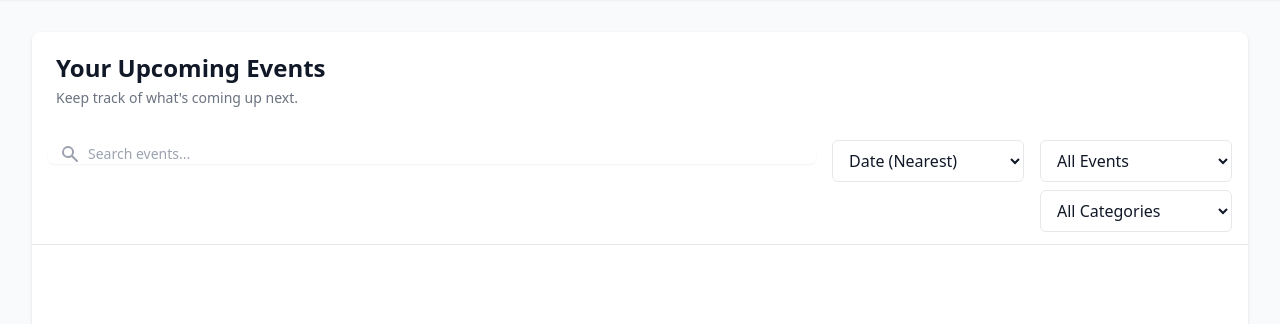
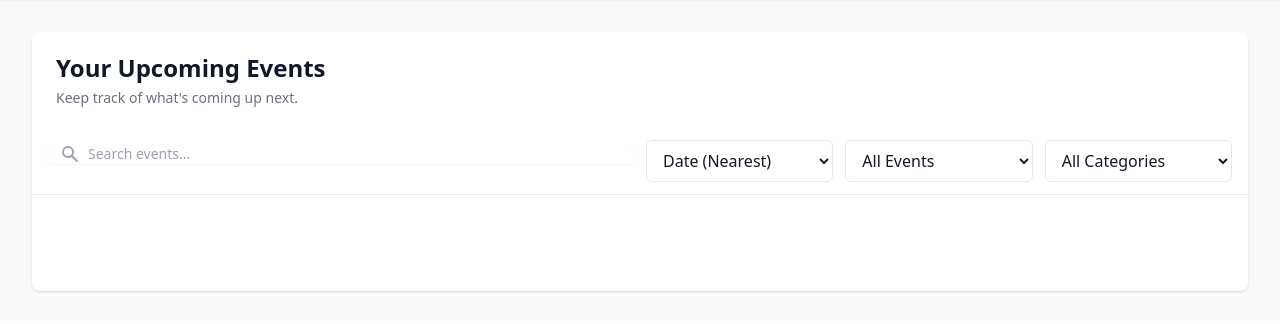
Before and after one commit to pypeaday/soonish, a FastAPI app: template soonish/templates/dashboard.html in a window 1280 px wide. Shown: the part 64-388 px from the top of the page. Run offline with FastAPI, Linux system fonts and the light colour scheme; the template is opened without the code that fills it, so the values that code supplies are empty; some libraries are stand-ins or nearby versions.

Commit message:
clean up top bar

```diff
--- a/soonish/templates/dashboard.html
+++ b/soonish/templates/dashboard.html
@@ -116,10 +116,9 @@
 
     <!-- Search and Filter Controls -->
     <div class="px-4 py-3 border-b border-gray-200 dark:border-dark-lighter">
-        <div class="flex flex-col sm:flex-row gap-4">
+        <div class="grid grid-cols-1 sm:grid-cols-12 gap-3">
             <!-- Search -->
-            <div class="flex-1">
-                <label for="search" class="sr-only">Search events</label>
+            <div class="sm:col-span-6">
                 <div class="relative">
                     <div class="absolute inset-y-0 left-0 pl-3 flex items-center pointer-events-none">
                         <svg class="h-5 w-5 text-gray-400 dark:text-gray-500" xmlns="http://www.w3.org/2000/svg" viewBox="0 0 20 20" fill="currentColor">
@@ -135,8 +134,7 @@
             </div>
 
             <!-- Sort -->
-            <div class="sm:w-48">
-                <label for="sort" class="sr-only">Sort events</label>
+            <div class="sm:col-span-2">
                 <select id="sort"
                         x-model="sortBy"
                         class="select block w-full">
@@ -147,9 +145,8 @@
                 </select>
             </div>
 
-            <!-- Filter -->
-            <div class="sm:w-48">
-                <div class="space-y-2">
+            <!-- Time Filter -->
+            <div class="sm:col-span-2">
                 <select id="filter"
                         x-model="filterBy"
                         class="select block w-full">
@@ -160,6 +157,10 @@
                     <option value="week">This Week</option>
                     <option value="month">This Month</option>
                 </select>
+            </div>
+
+            <!-- Category Filter -->
+            <div class="sm:col-span-2">
                 <select id="category-filter"
                         x-model="categoryFilter"
                         class="select block w-full">
@@ -170,7 +171,6 @@
                                 x-text="category.name"></option>
                     </template>
                 </select>
-                </div>
             </div>
         </div>
     </div>
@@ -193,20 +193,18 @@
         </template>
 
         <template x-for="event in filteredEvents" :key="event.id">
-            <div class="card hover:shadow-lg transition-all duration-200 hover:scale-[1.02] transform bg-white dark:bg-dark rounded-lg shadow-sm hover:shadow-gray-800/5 dark:hover:shadow-gray-700/5"
+            <div class="relative card hover:shadow-lg transition-all duration-200 hover:scale-[1.02] transform bg-white dark:bg-dark rounded-lg shadow-sm hover:shadow-gray-800/5 dark:hover:shadow-gray-700/5 overflow-hidden"
                  :class="{ 'ring-2 ring-primary dark:ring-primary-dark': selectedEvent?.id === event.id }"
                  :data-event-id="event.id"
                  @click="selectedEvent = event">
 
-                <div class="px-4 py-5 sm:p-6">
+                <!-- Category color bar -->
+                <div x-show="event.category" class="absolute left-0 top-0 bottom-0 w-1.5" :style="{ backgroundColor: event.category?.color }"></div>
+
+                <div class="px-4 py-5 sm:p-6" :class="{ 'pl-7': event.category }">
                     <div class="flex items-center justify-between">
                         <div class="flex-1">
                             <h3 class="text-lg font-medium text-gray-900 dark:text-gray-100 group-hover:text-primary dark:group-hover:text-primary-dark transition-colors" x-text="event.title"></h3>
-                            <div class="flex items-center mt-1" x-show="event.category">
-                                <span class="w-3 h-3 rounded-full mr-2"
-                                      :style="{ backgroundColor: event.category?.color }"></span>
-                                <span class="text-sm text-gray-500 dark:text-gray-400" x-text="event.category?.name"></span>
-                            </div>
                         </div>
                         <span class="countdown font-mono text-xl text-primary dark:text-primary-dark ml-4" x-text="getCountdown(event.target_date)"></span>
                     </div>
@@ -214,7 +212,11 @@
                     <p class="mt-2 text-sm text-gray-500 dark:text-gray-400 line-clamp-2"
                        x-text="event.description || 'No description'"></p>
 
-                    <div class="mt-4 flex justify-between items-center">
+                    <div class="mt-4">
+                        <!-- Category -->
+                        <div x-show="event.category" class="text-sm text-gray-500 dark:text-gray-400 mb-2" x-text="event.category?.name"></div>
+
+                        <div class="flex justify-between items-center">
                             <span class="text-sm text-gray-500 dark:text-gray-400" x-text="formatDate(event.target_date)"></span>
 
                             <!-- Event Indicators -->
```
Lines whose indentation alone changed are shown as unchanged.
